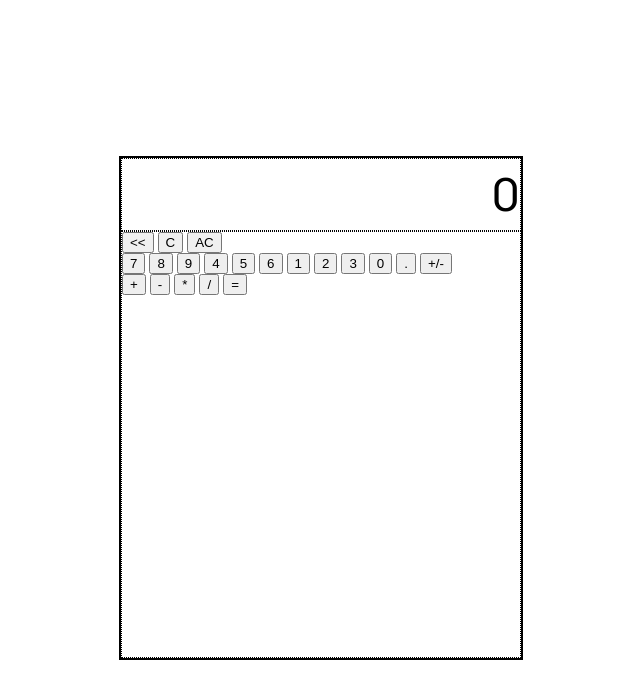
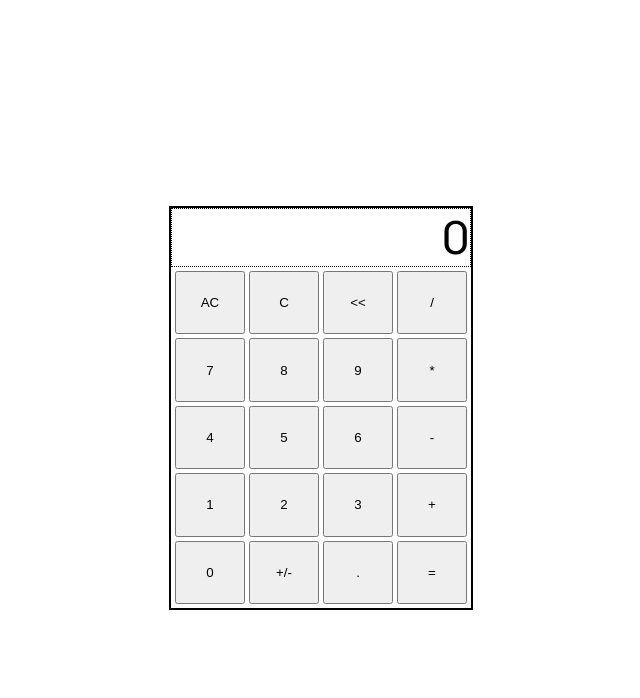
Before and after one commit to capra-irata/odin-calculator, a plain HTML site: page index.html in a window 1280 px wide. Shown: the whole page, without its empty margins (327-967 px from the left). Drawn offline with Linux system fonts and the light colour scheme.

Commit message:
Style basic keypad layout, simplify HTML
Keypad laid out in even grid. HTML div sections simplified for easier
flexbox manipulation and better readability. Sections now organized by
row. JS changed to reflect HTML.

```diff
--- a/calculator.js
+++ b/calculator.js
@@ -5,19 +5,17 @@ let operator = ``,
 initialize();
 
 function initialize() {
-  const numberButtons = document.querySelectorAll(`#number-section .number`);
+  const numberButtons = document.querySelectorAll(`.number`);
   numberButtons.forEach((button) => {
     button.addEventListener(`click`, appendNumber);
   });
 
-  const clearButtons = document.querySelectorAll(`#clear-section button`);
+  const clearButtons = document.querySelectorAll(`.clear`);
   clearButtons.forEach((button) => {
     button.addEventListener(`click`, clearDisplay);
   });
 
-  const operatorButtons = document.querySelectorAll(
-    `#operator-section .operator`
-  );
+  const operatorButtons = document.querySelectorAll(`.operator`);
   operatorButtons.forEach((button) => {
     button.addEventListener(`click`, storeOperand);
   });
@@ -32,7 +30,7 @@ function initialize() {
 }
 
 function updateDisplay(newDisplayText) {
-  const displayText = document.querySelector(`#display .text`);
+  const displayText = document.querySelector(`#display div`);
   displayText.textContent = newDisplayText;
 }
 
--- a/index.html
+++ b/index.html
@@ -9,38 +9,38 @@
   <body>
     <div id="calculator">
       <div id="display">
-        <div class="text">0</div>
+        <div>0</div>
       </div>
       <div id="keypad">
-        <div class="left-column">
-          <div id="clear-section">
-            <button>&lt;&lt;</button>
-            <button>C</button>
-            <button>AC</button>
+        <div>
+          <button class="clear">AC</button>
+          <button class="clear">C</button>
+          <button class="clear">&lt;&lt;</button>
+          <button class="operator operator-column">/</button>
         </div>
-          <div id="number-section">
+        <div>
           <button class="number">7</button>
           <button class="number">8</button>
           <button class="number">9</button>
+          <button class="operator operator-column">*</button>
+        </div>
+        <div>
           <button class="number">4</button>
           <button class="number">5</button>
           <button class="number">6</button>
+          <button class="operator operator-column">-</button>
+        </div>
+        <div>
           <button class="number">1</button>
           <button class="number">2</button>
           <button class="number">3</button>
+          <button class="operator operator-column">+</button>
+        </div>
+        <div>
           <button class="number">0</button>
+          <button>+/-</button>
           <button>.</button>
-            <button>+/-</button>
-          </div>
-        </div>
-        <div class="right-column">
-          <div id="operator-section">
-            <button class="operator">+</button>
-            <button class="operator">-</button>
-            <button class="operator">*</button>
-            <button class="operator">/</button>
-            <button id="equals">=</button>
-          </div>
+          <button class="operator-column" id="equals">=</button>
         </div>
       </div>
     </div>
--- a/styles.css
+++ b/styles.css
@@ -13,29 +13,46 @@ body {
   align-items: center;
 }
 
+/* Contains #display and #keypad */
 #calculator {
-  width: 400px;
-  height: 500px;
+  width: 300px;
+  height: 400px;
   border: 2px solid black;
-  flex: none;
+  flex: none; /* Don't squish calculator if window is too small */
   display: flex;
   flex-direction: column;
 }
 
 #display {
   border: 1px dotted black;
-  flex: 1;
+  flex: 1; /* 1/8x the height of #keypad area */
   display: flex;
   justify-content: right;
   align-items: center;
 }
 
-#display .text {
+/* Display text */
+#display div {
   font-family: "Chivo Mono", ui-monospace;
   font-size: 48px;
 }
 
 #keypad {
-  border: 1px dotted black;
-  flex: 6; /* 6x the height of the display area */
+  margin: 4px;
+  flex: 8; /* 8x the height of #display area */
+  display: flex;
+  flex-direction: column;
+  justify-content: space-evenly;
+  gap: 4px;
 }
+
+#keypad div {
+  flex: 1;
+  display: flex;
+  justify-content: space-evenly;
+  gap: 4px;
+}
+
+button {
+  width: 100%;
+}
```
Lines whose indentation alone changed are shown as unchanged.
